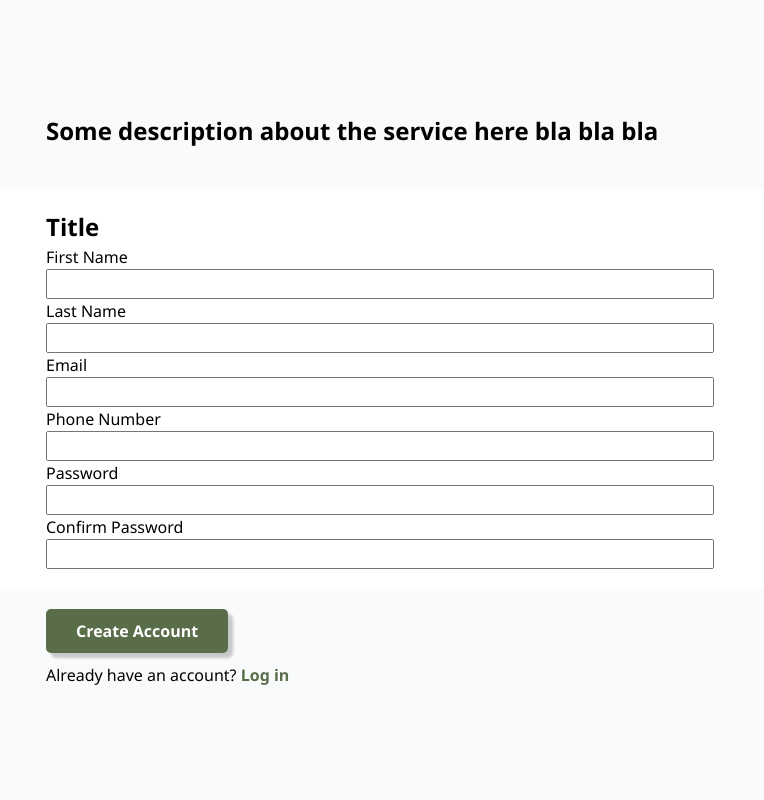
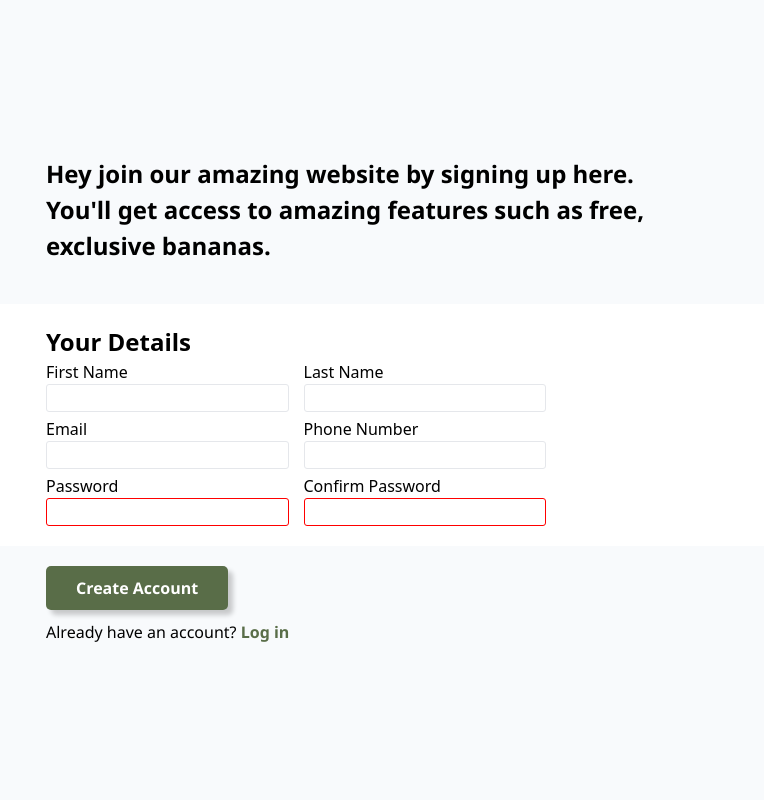
Before and after one commit to jonnymortemore/odin-sign-up-form, a plain HTML site: page index.html in a window 1280 px wide. Shown: the full height of the page, 516-1280 px from the left. Drawn offline with Linux system fonts and the light colour scheme.

Commit message:
Style form

```diff
--- a/index.html
+++ b/index.html
@@ -15,23 +15,39 @@
         </div>
         <div class="right-container">
             <p class="description">
-                Some description about the service here bla bla bla
+                Hey join our amazing website by signing up here. You'll get access to amazing features such as free, exclusive bananas.
             </p>
             <div class="form-container">
-                <h2>Title</h2>
+                <h2>Your Details</h2>
                 <form action="post">
-                    <label for="first-name">First Name</label>
-                    <input type="text" class="first-name" name="first-name">
-                    <label for="last-name">Last Name</label>
-                    <input type="text" class="last-name" name="last-name">
-                    <label for="email">Email</label>
-                    <input type="email" class="email" name="email">
-                    <label for="phone-number">Phone Number</label>
-                    <input type="number" class="phone-number" name="phone-number">
-                    <label for="password">Password</label>
-                    <input type="password" class="password" name="password">
-                    <label for="second-password">Confirm Password</label>
-                    <input type="password" class="second-password" name="second-password">
+                    <label>First Name
+                        <input type="text" name="first-name">
+                    </label>
+
+                    <label>
+                        Last Name
+                        <input type="text" name="last-name">
+                    </label>
+
+                    <label>
+                        Email
+                        <input type="email" class="email" name="email">
+                    </label>
+
+                    <label>
+                        Phone Number
+                        <input type="tel" name="phone-number" pattern="^((\+44)|(0)) ?\d{4} ?\d{6}$">
+                    </label>
+
+                    <label>
+                        Password
+                        <input type="password" name="password" required>
+                    </label>
+
+                    <label>
+                        Confirm Password
+                        <input type="password" name="second-password" required>
+                    </label>
 
                 </form>
             </div>
--- a/styles.css
+++ b/styles.css
@@ -56,6 +56,7 @@
     --button-col: #596D48;
     --background-col: #f8fafc;
     --basic-font:  'Segoe UI', Tahoma, Geneva, Verdana, sans-serif;
+    --form-border: #E5E7EB;
   }
 
   /* Font */
@@ -93,6 +94,7 @@
     font-size: 3rem;
     margin-top: 25%;
   }
+
   .title img {
     height: 150px;
     width: auto;
@@ -120,11 +122,37 @@
 
   .form-container {
     background-color: var(--white-font);
+    font-family:system-ui, -apple-system, BlinkMacSystemFont, 'Segoe UI', Roboto, Oxygen, Ubuntu, Cantarell, 'Open Sans', 'Helvetica Neue', sans-serif
+
   }
 
   form {
+    display: grid;
+    grid-template-columns: repeat(2, 1fr);
+    column-gap: 15px;
+    row-gap: 5px;
+    max-width: 500px;
+
+  }
+
+  label {
     display: flex;
     flex-direction: column;
+  }
+
+  input {
+    border: 1px solid var(--form-border);
+    border-radius: 3px;
+    width: 100%;
+  }
+
+  input:invalid {
+    border: 1px solid red;
+  }
+
+  input:focus {
+    border: 1px solid blue;
+    box-shadow: 3px 3px 2px rgba(0,0,0,0.1);
   }
 
  button {
@@ -133,7 +161,7 @@
   padding: 10px 30px;
   border-radius: 5px;
   border: transparent;
-  box-shadow: 5px 5px 3px rgba(0,0,0,0.2);
+  box-shadow: 5px 5px 5px rgba(0,0,0,0.2);
   margin-bottom: 10px;
   font-weight: bold;
  }
```
